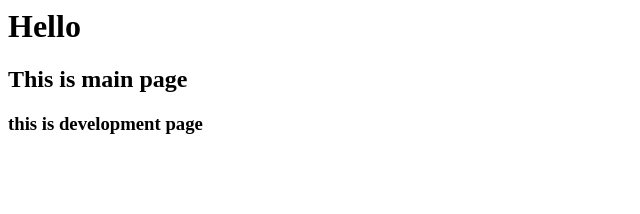
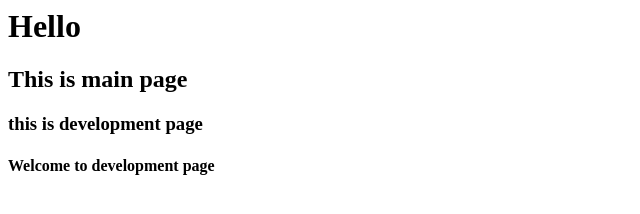
Before and after one commit to charmi-tanna/Branching, a plain HTML site: page index.html in a window 1280 px wide. Shown: the whole page, without its empty margins (0-640 px from the left). Drawn offline with Linux system fonts and the light colour scheme.

Commit message:
committed

```diff
--- a/index.html
+++ b/index.html
@@ -3,5 +3,6 @@
 <h1>Hello<h1>
 <h2> This is main page</h2>
   <h3>this is development page</h3>
+    <h4>Welcome to development page</h4>
 </body>
 </html>
```
